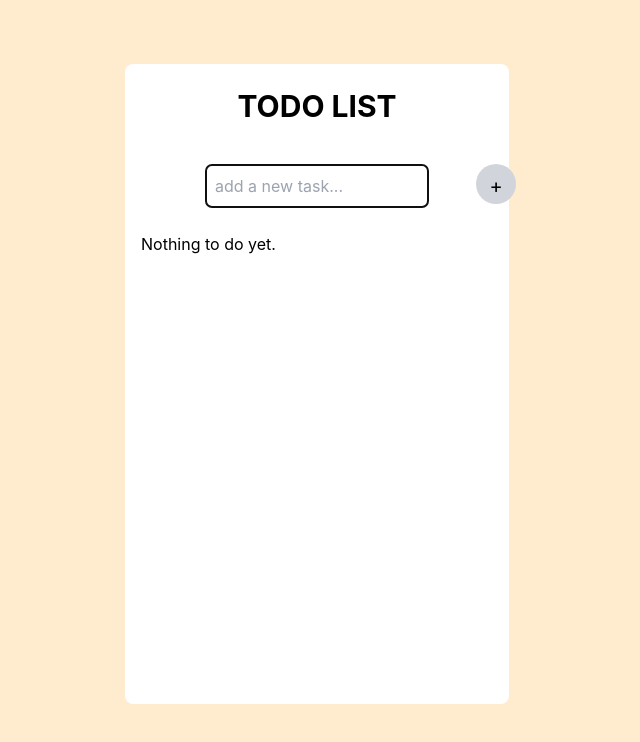
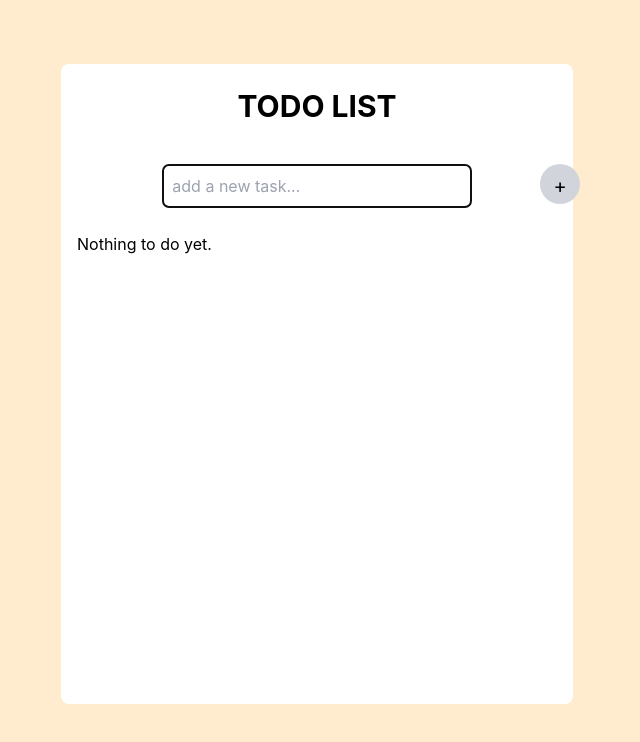
Before and after one commit to Youssef04544/To-do-app, a React (Create React App) app: page / in a window 1280 px wide. Shown: the top 742 px of the page, without its empty margins (323-963 px from the left). Built offline with nearby package versions, Linux system fonts and the light colour scheme.

Commit message:
fixed some styles issues with clear button when list is full and some other style modifications

```diff
--- a/src/App.jsx
+++ b/src/App.jsx
@@ -78,7 +78,7 @@ function App() {
   //Put a validation on the form input if its empty dont pass an empty task and solve the tasklist size if i add too
   //many tasks it gets out of the border and gets messy
   return (
-    <div className='mx-[35%] my-[5%]  min-h-[80vh] pb-6 px-2 bg-white rounded-lg relative'>
+    <div className='mx-[30%] my-[5%]  min-h-[80vh] min-w-[400px] pb-6 px-2 bg-white rounded-lg relative'>
       <h1 className='text-center font-bold text-3xl p-6'>TODO LIST</h1>
       <form className=' w-full flex justify-center p-4 relative' onSubmit={(e) => addTodo(e)}>
         <input className='border-2 w-2/3 p-2 rounded-md' autoFocus ref={inputRef} type="text" placeholder='add a new task...' value={task} onChange={e => setTask(e.target.value)} required minLength={3} />
@@ -88,7 +88,7 @@ function App() {
       {todos.length === 0 && <p className='m-2'>Nothing to do yet.</p>}
       <TodoList handleDelete={handleDelete} handleEdit={handleEdit} handleCompleted={handleCompleted}
         handleDragStart={handleDragStart} todos={todos} handleDragEnter={handleDragEnter} handleDrop={handleDrop} />
-      {todos.length !== 0 && <button className='border-2 bg-gray-400 p-2 rounded-full absolute bottom-2 right-2' onClick={handleClear}>Clear</button>}
+      {todos.length !== 0 && <button className='border-2 bg-gray-400 p-2 rounded-full absolute bottom-2 right-2 ' onClick={handleClear}>Clear</button>}
     </div>
   );
 }
--- a/src/components/TodoList.jsx
+++ b/src/components/TodoList.jsx
@@ -2,7 +2,7 @@ import React from 'react'
 
 const TodoList = ({ handleDelete, handleCompleted, handleEdit, handleDragStart, handleDragEnter, handleDrop, todos }) => {
   return (
-    <ul className='mt-10 w-full'>
+    <ul className='my-10 w-full'>
       {todos.map((todo, index) => {
         return (
           <div key={todo.id} className={'cursor-move w-full p-2 my-1 border-[1px] border-gray-200 rounded-md flex items-center' + `${todo.completed ? ' opacity-50' : ''}`}
```
Also changed, not shown: planning.txt.
